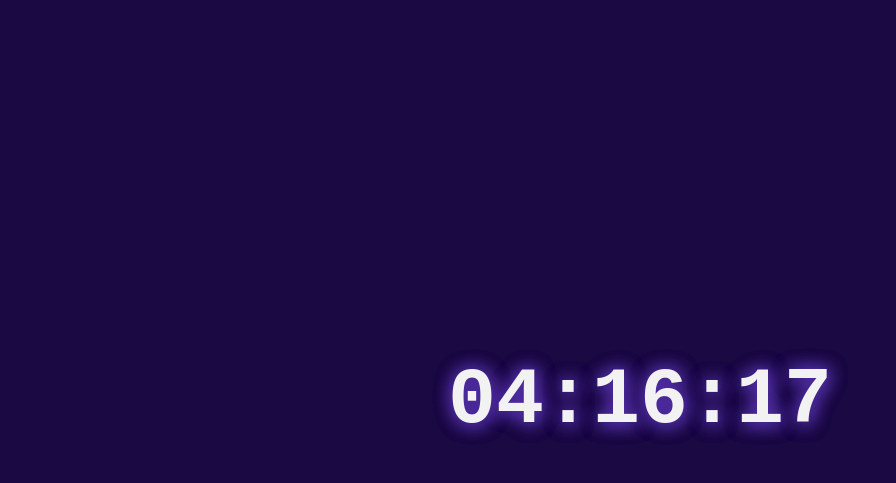
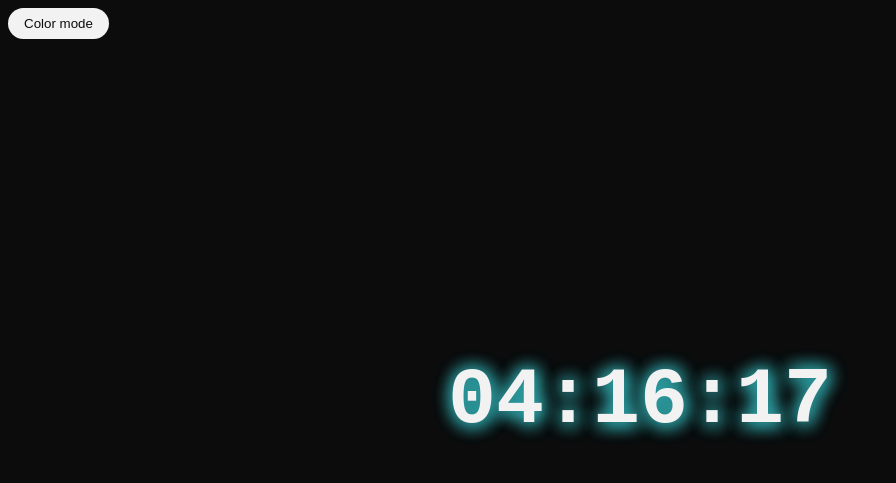
Before and after one commit to valeria-lm/clock-challenge, a plain HTML site: page index.html in a window 1280 px wide. Shown: the whole page, without its empty margins (0-896 px from the left). Drawn offline with Linux system fonts and the light colour scheme; a web font is replaced by a local one.

Commit message:
new changes

```diff
--- a/app.js
+++ b/app.js
@@ -15,3 +15,11 @@ function clock() {
   }
 }
 setInterval(clock, 1000);
+
+/* ----------------------------- */
+
+function toggleDarkLight() {
+  var body = document.getElementById("body");
+  var currentClass = body.className;
+  body.className = currentClass == "dark-mode" ? "light-mode" : "dark-mode";
+}
--- a/index.html
+++ b/index.html
@@ -4,10 +4,11 @@
     <meta charset="UTF-8" />
     <meta http-equiv="X-UA-Compatible" content="IE=edge" />
     <meta name="viewport" content="width=device-width, initial-scale=1.0" />
-    <link rel="stylesheet" href="/style.css" />
+    <link rel="stylesheet" type="text/css" href="./public/css/style.css" />
     <title>Clock Challenge</title>
   </head>
-  <body>
+  <body id="body" class="dark-mode">
+    <button type="button" name="dark_light" onclick="toggleDarkLight()" title="Toggle dark/light mode">Color mode</button>
     <div class="container">
       <h1 class="clock"></h1>
     </div>
--- /dev/null
+++ b/src/scss/_clock.scss
@@ -0,0 +1,27 @@
+button {
+  border: none;
+  padding: 0.5rem 1rem;
+  border-radius: 1rem;
+  cursor: pointer;
+}
+
+.container {
+  margin: auto;
+  position: absolute;
+  top: 0;
+  left: 0;
+  bottom: 0;
+  right: 0;
+  display: flex;
+  justify-content: center;
+  align-items: center;
+  width: min(50%, 30rem);
+  height: 6rem;
+  padding: 2rem 4rem;
+  border-radius: 1rem;
+
+  .clock {
+    font-size: clamp(2rem, 8vw, 5rem);
+    font-family: "PT Mono", monospace;
+  }
+}
--- /dev/null
+++ b/src/scss/_dark-mode.scss
@@ -0,0 +1,15 @@
+body.dark-mode {
+  background-color: #0c0c0c;
+  color: #f2f2f2;
+
+  button {
+    background-color: #f2f2f2;
+    color: #0c0c0c;
+  }
+
+  .clock {
+    color: #f2f2f2;
+    text-shadow: 1px 1px 18px $text-shadow-color, 1px 1px 18px $text-shadow-color,
+      1px 1px 18px $text-shadow-color;
+  }
+}
--- /dev/null
+++ b/src/scss/_global.scss
@@ -0,0 +1,5 @@
+body {
+  background-color: #0c0c0c;
+  box-sizing: border-box;
+  /* 1rem = 10px */
+}
--- /dev/null
+++ b/src/scss/_light-mode.scss
@@ -0,0 +1,13 @@
+body.light-mode {
+  background-color:$bg-white-color;
+
+  button {
+    background-color: $bg-black-color;
+    color: $bg-white-color;
+  }
+
+  .clock {
+    color: $text-shadow-color;
+    text-shadow: none;
+  }
+}
--- /dev/null
+++ b/src/scss/_variables.scss
@@ -0,0 +1,3 @@
+$bg-white-color: #f2f2f2;
+$bg-black-color: #161616;
+$text-shadow-color: #2d9fa3;
--- /dev/null
+++ b/src/scss/style.scss
@@ -0,0 +1,7 @@
+@import url("https://fonts.googleapis.com/css2?family=PT+Mono&display=swap");
+
+@import "./_variables.scss";
+@import "./_global.scss";
+@import "./_clock.scss";
+@import "./_dark-mode.scss";
+@import "./_light-mode.scss";
```
Also changed, not shown: public/css/style.css (added), style.css (deleted), 1 other file.
